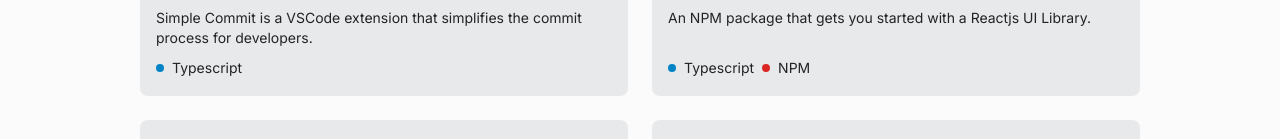
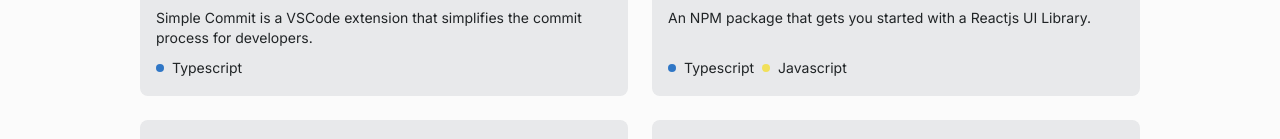
Before and after one commit to fletch-r/personal, a React (Vite) app: page / in a window 1280 px wide. Shown: the part 513-652 px from the top of the page. Built offline with nearby package versions, Linux system fonts and the light colour scheme.

Commit message:
chore: :wrench:  - Added Javascript and Typescript colors

```diff
--- a/src/pages/Home.tsx
+++ b/src/pages/Home.tsx
@@ -31,7 +31,7 @@
               <p className="text-sm">Simple Commit is a VSCode extension that simplifies the commit process for developers.</p>
             </div>
             <div className="flex gap-2 justify-start items-center h-6">
-              <div className="w-2 h-2 bg-sky-600 rounded-full"></div>
+              <div className="w-2 h-2 bg-typescript-main rounded-full"></div>
               <p className='text-sm'>Typescript</p>
             </div>
           </a>
@@ -41,16 +41,16 @@
               - Documentation UI: A UI library built with CRI that is tailored to writing clean documentation.
               - Simple Table: A fancy but Simple to use Table component. Ref: https://coyleandrew.medium.com/design-better-data-tables-4ecc99d23356
           */}
-          <a href="/create-react-interface" className="flex flex-1 justify-between gap-2 flex-col bg-oxford-main/10 hover:bg-transparent hover:bg-gradient-to-r hover:from-sky-600/10 hover:to-red-600/10 p-4 rounded-lg">
+          <a href="/create-react-interface" className="flex flex-1 justify-between gap-2 flex-col bg-oxford-main/10 hover:bg-transparent hover:bg-gradient-to-r hover:from-typescript-main/10 hover:to-javascript-main/10 p-4 rounded-lg">
             <div className='flex flex-col gap-2'>
               <h4 className="text-xl font-bold">Create React Interface</h4>
               <p className="text-sm">An NPM package that gets you started with a Reactjs UI Library.</p>
             </div>
             <div className="flex gap-2 justify-start items-center h-6">
-              <div className="w-2 h-2 bg-sky-600 rounded-full"></div>
+              <div className="w-2 h-2 bg-typescript-main rounded-full"></div>
               <p className='text-sm'>Typescript</p>
-              <div className="w-2 h-2 bg-red-600 rounded-full"></div>
-              <p className='text-sm'>NPM</p>
+              <div className="w-2 h-2 bg-javascript-main rounded-full"></div>
+              <p className='text-sm'>Javascript</p>
             </div>
           </a>
           {/* <a href="/htmc" className="flex flex-1 justify-between gap-2 flex-col bg-oxford-main/10 hover:bg-transparent hover:bg-gradient-to-r hover:from-amber-600/10 hover:to-orange-600/10 p-4 rounded-lg">
--- a/tailwind.config.cjs
+++ b/tailwind.config.cjs
@@ -52,6 +52,12 @@
           '800': '#3a4350',
           '900': '#333a46',
           '950': '#1f242d',
+        },
+        javascript: {
+          main: '#F1E05A'
+        },
+        typescript: {
+          main: '#3077C6'
         }
       }
     },
```
